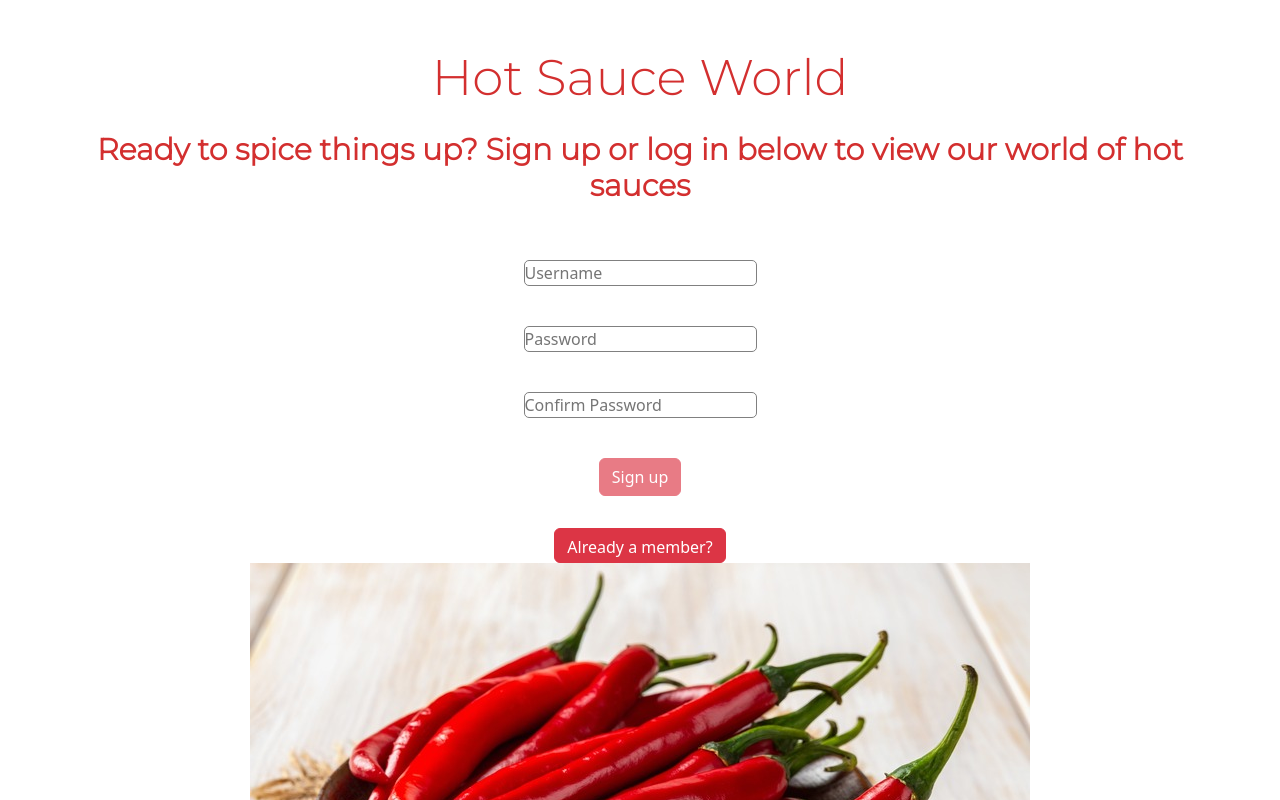
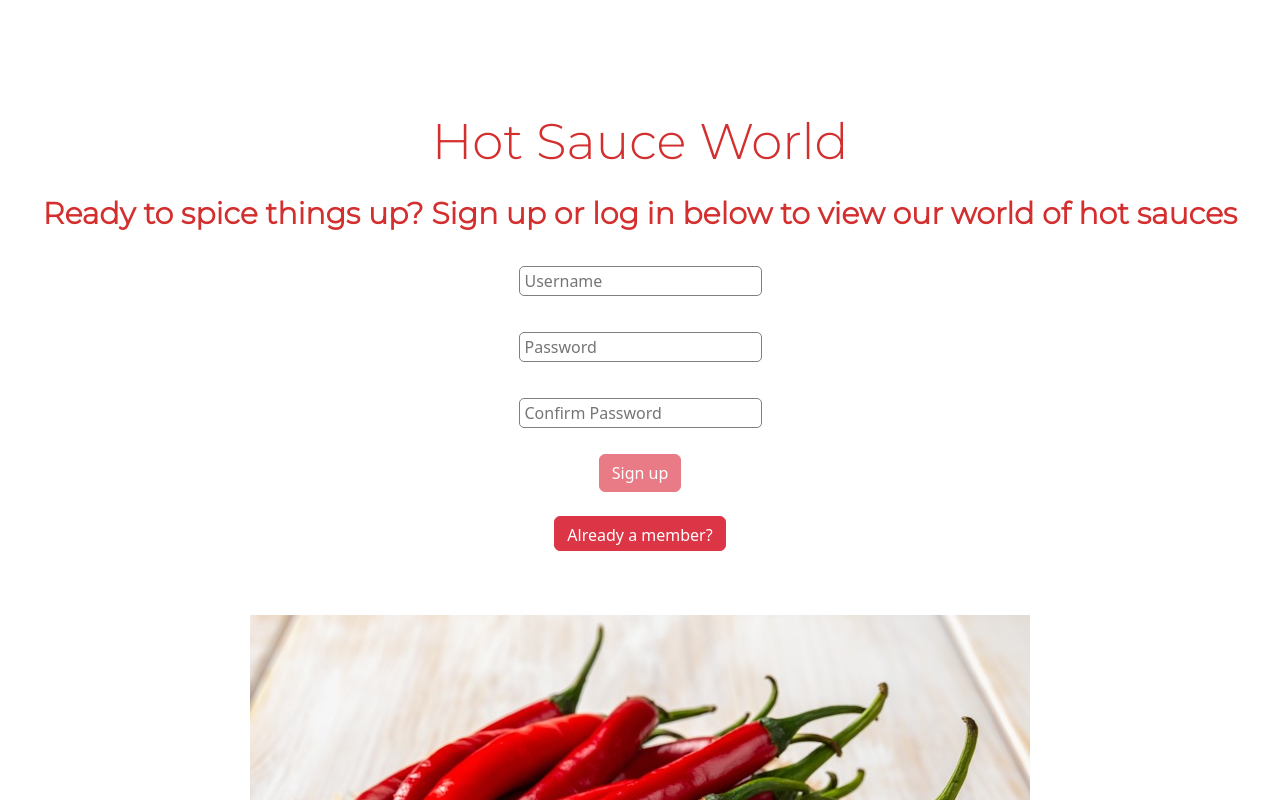
Before and after one commit to ashleymckellar/hotsauceworld, a React (Create React App) app in the folder client/: page / in a window 1280 px wide. Shown: the top 800 px of the page. Built offline with nearby package versions, Linux system fonts and the light colour scheme.

Commit message:
fixed auth error msgs

```diff
--- a/client/src/App.css
+++ b/client/src/App.css
@@ -336,4 +336,7 @@ form {
 .sign-in-form {
   border-radius: 5px;
   border: 1px solid gray;
+  height: 30px;
+  padding: 5px;
+  margin: 10px;
 }
--- a/client/src/components/Auth.js
+++ b/client/src/components/Auth.js
@@ -11,25 +11,30 @@ export default function Auth() {
     const [validationError, setValidationError] = useState("")
     const [isSubmitted, setIsSubmitted] = useState(false)
 
+
     const minLength = 8
     const regex = new RegExp(`^.{${minLength},}$`)
+
+    console.log(inputs.password)
+    console.log(inputs.confirmPassword)
 
     function handleChange(e) {
         const { name, value } = e.target
 
-        if (name === "password" && !regex.test(value)) {
-            setValidationError("Password must be at least 8 characters.")
-        } else if (inputs.password !== inputs.confirmPassword) {
-            setValidationError("Passwords do not match")
-        } else {
-            setValidationError("")
-        }
+        // if (name === "password" && !regex.test(value)) {
+        //     setValidationError("Password must be at least 8 characters.")
+
+        // } else {
+        //     setValidationError("")
+        // }
 
         setInputs(prevInputs => ({
             ...prevInputs,
             [name]: value
         }))
     }
+
+
 
     function handleSignup(e) {
         e.preventDefault()
@@ -52,21 +57,24 @@ export default function Auth() {
     }
 
     return (
-        <div className='mx-auto row'>
+        <div className='flex gap-4'>
+            <div className='basis-1/2'>
             <AuthForm
                 handleChange={handleChange}
                 handleSubmit={toggle ? handleLogin : handleSignup}
                 inputs={inputs}
                 btnText={toggle ? "Log in" : "Sign up"}
                 errMsg={errMsg}
+
                 isSubmitted={isSubmitted}
                 isMember={toggle}
             />
-            <div className="text-center my-10">
-                <button className="btn btn-danger custom-button" onClick={toggleForm}>
+            </div>
+            <div className='basis-1/2'>
+                <button className="btn btn-danger custom-button mt-4" onClick={toggleForm}>
                     {toggle ? "Not a member?" : "Already a member?"}
                 </button>
-            </div>
+            </div >
             {validationError && <p style={{ color: "red" }}>{validationError}</p>}
         </div>
     )
--- a/client/src/components/AuthForm.js
+++ b/client/src/components/AuthForm.js
@@ -1,4 +1,4 @@
-import React from 'react'
+import React, { useState } from 'react';
 
 export default function AuthForm(props) {
     const {
@@ -7,96 +7,124 @@ export default function AuthForm(props) {
         btnText,
         errMsg,
         isSubmitted,
+
         isMember,
-        inputs: {
-            username,
-            password,
-            confirmPassword
-        }
-    } = props
+        inputs: { username, password, confirmPassword },
+    } = props;
 
-    const minLength = 8
+    const minLength = 8;
+    const [isFocused, setIsFocused] = useState(true);
 
     function minLengthTest(inputString) {
-        let regex = new RegExp(`^.{${minLength},}$`)
-        return regex.test(inputString)
+        let regex = new RegExp(`^.{${minLength},}$`);
+        return regex.test(inputString);
     }
 
-    // Check if password meets minimum length requirement
-    const isPasswordValid = minLengthTest(password)
-    // Check if password and confirmPassword match
-    const doPasswordsMatch = password === confirmPassword
-    // Check if there are any errors
-    const isDisabled = !(isPasswordValid && doPasswordsMatch)
+    function handleBlur(e) {
+        setIsFocused((prev) => !prev);
+    }
 
-    const passwordError = isSubmitted && !isPasswordValid ? "Password must be at least 8 characters." : ""
-    const confirmPasswordError = isSubmitted && !doPasswordsMatch ? "Passwords do not match." : ""
+    console.log(isMember);
+    console.log(password);
+    console.log(confirmPassword);
+    const isPasswordValid = minLengthTest(password);
+    console.log(errMsg);
+
+    const doPasswordsMatch = password === confirmPassword;
+
+    console.log(doPasswordsMatch);
+    console.log(isPasswordValid);
+
+    const isDisabled = !(isMember && isPasswordValid && !doPasswordsMatch);
+
+    const passwordError =
+        !isMember && !isPasswordValid && !isFocused
+            ? 'Password must be at least 8 characters.'
+            : '';
+    const confirmPasswordError = !isFocused ? 'Passwords do not match.' : '';
 
     return (
-        <form onSubmit={handleSubmit} className='mx-auto row g-3'>
+        <form onSubmit={handleSubmit} className="mx-auto row g-3">
             {!isMember ? (
                 <>
-                    <div className='col-12'>
-                        <input className='sign-in-form'
+                    <div className="col-12 flex">
+                        <input
+                            className="sign-in-form"
                             type="text"
                             value={username}
                             name="username"
                             onChange={handleChange}
-                            placeholder="Username" />
-                        <br></br>
-                        <br></br>
+                            placeholder="Username"
+                        />
                     </div>
-                    <div className='col-12'>
-                        <input className='sign-in-form'
+                    <div className="col-12 flex">
+                        <input
+                            className="sign-in-form"
                             type="password"
                             value={password}
                             name="password"
                             onChange={handleChange}
-                            placeholder='Password' />
-                        <br></br>
-                        <br></br>
+                            // onBlur={handleBlur}
+                            placeholder="Password"
+                        />
                     </div>
-                    <div className='col-12'>
-                        <input className='sign-in-form'
+                    <div className="col-12">
+                        <input
+                            className="sign-in-form"
                             type="password"
                             value={confirmPassword}
                             name="confirmPassword"
                             onChange={handleChange}
-                            placeholder='Confirm Password' />
-                        <br></br>
-                        <br></br>
+                            onBlur={handleBlur}
+                            placeholder="Confirm Password"
+                        />
+
+                        {passwordError && (
+                            <p style={{ color: 'red' }}>{passwordError}</p>
+                        )}
+                        {!doPasswordsMatch && !isMember && (
+                            <p style={{ color: 'red' }}>
+                                {confirmPasswordError}
+                            </p>
+                        )}
+                        {/* <p style={{ color: "red" }}>{errMsg}</p> */}
                     </div>
                 </>
             ) : (
                 <>
-                    <div className='col-12'>
-                        <input className='sign-in-form'
+                    <div className="col-12">
+                        <input
+                            className="sign-in-form"
                             type="text"
                             value={username}
                             name="username"
                             onChange={handleChange}
-                            placeholder="Username" />
-                        <br></br>
-                        <br></br>
+                            placeholder="Username"
+                        />
                     </div>
-                    <div className='col-12'>
-                        <input className='sign-in-form'
+                    <div className="col-12">
+                        <input
+                            className="sign-in-form"
                             type="password"
                             value={password}
                             name="password"
                             onChange={handleChange}
-                            placeholder='Password' />
-                        <br></br>
-                        <br></br>
+                            placeholder="Password"
+                        />
                     </div>
                 </>
             )}
-            <div className="text-center my-10">
-                <button disabled={isDisabled} type="submit" className="btn btn-danger">{btnText}</button>
+            <div className="flex flex-col">
+                <div className="text-center mt-10">
+                    <button
+                        disabled={isDisabled}
+                        type="submit"
+                        className="btn btn-danger"
+                    >
+                        {btnText}
+                    </button>
+                </div>
             </div>
-            {passwordError && <p style={{ color: "red" }}>{passwordError}</p>}
-            {confirmPasswordError && <p style={{ color: "red" }}>{confirmPasswordError}</p>}
-            <p style={{ color: "red" }}>{errMsg}</p>
         </form>
-    )
+    );
 }
--- a/client/src/components/Home.js
+++ b/client/src/components/Home.js
@@ -10,7 +10,7 @@ function Home() {
 
     return (
         <div
-            className="welcome mx-auto row g-3 p-5"
+            className="welcome mx-auto row g-3 py-5 my-5"
             style={{ backgroundImage: { chilipeppers } }}
         >
 
@@ -21,8 +21,9 @@ function Home() {
                     our world of hot sauces
                 </h2>
                 {/* <img src={chiliPepper} className='two-red-chili-peppers'/> */}
-                <div>
+
                     <Auth />
+                    <div className='py-5'>
                     <img src={chilipeppers} alt="chili peppers"/>
                 </div>
 
```
